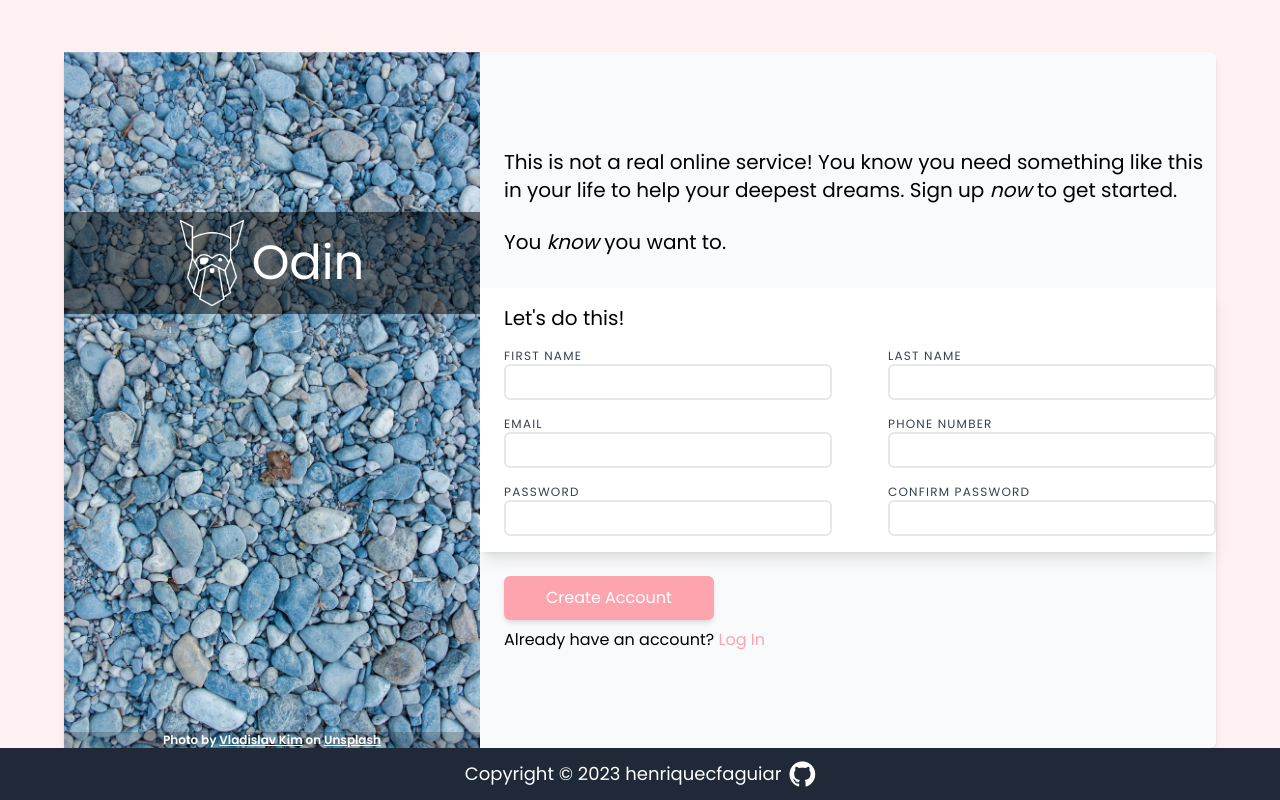
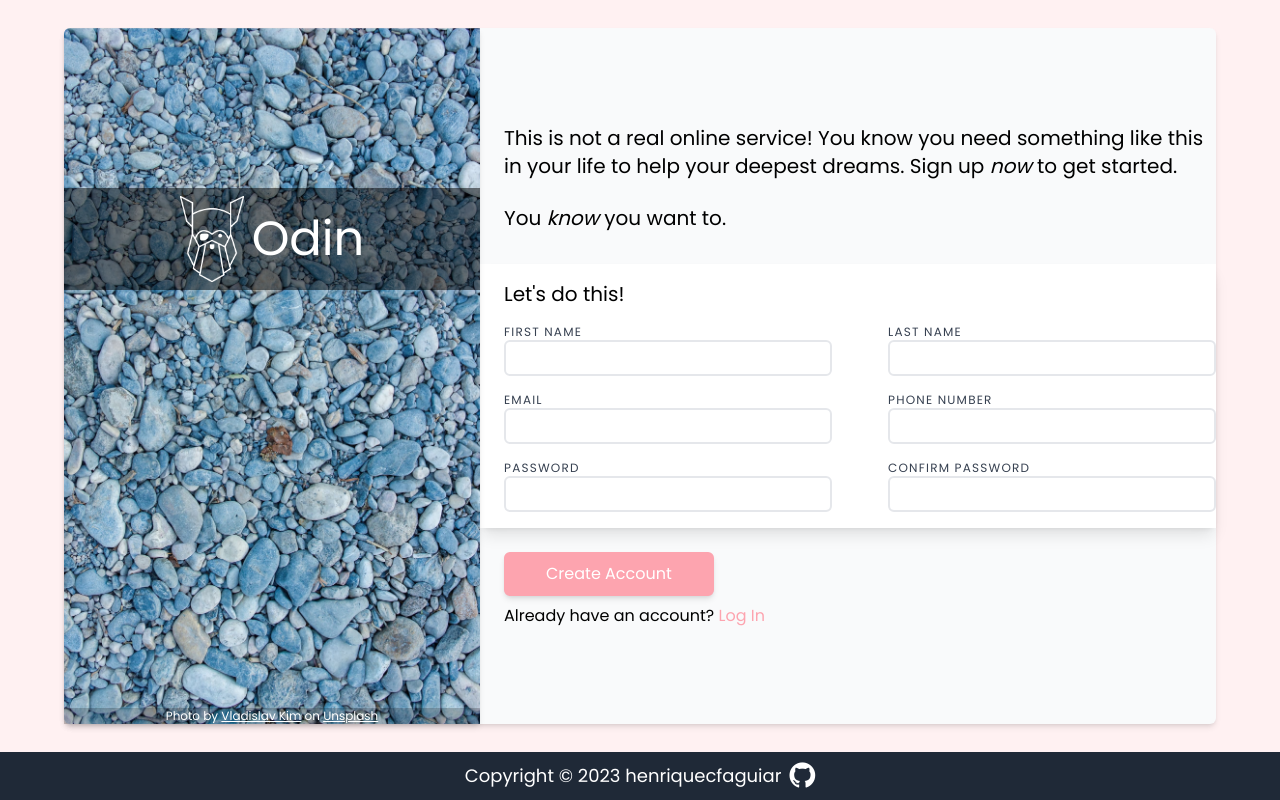
Before and after one commit to henriquecfaguiar/sign-up-form, a website: page index.html in a window 1280 px wide. Drawn offline with Linux system fonts and the light colour scheme.

Commit message:
Polish responsiveness and design

```diff
--- a/index.html
+++ b/index.html
@@ -10,21 +10,26 @@
       href="https://fonts.googleapis.com/css2?family=Poppins:wght@400;600;700&display=swap"
       rel="stylesheet"
     />
-    <link rel="stylesheet" href="https://cdnjs.cloudflare.com/ajax/libs/font-awesome/4.7.0/css/font-awesome.min.css">
+    <link
+      rel="stylesheet"
+      href="https://cdnjs.cloudflare.com/ajax/libs/font-awesome/4.7.0/css/font-awesome.min.css"
+    />
     <link rel="stylesheet" href="css/style.css" />
     <title>Sign-Up Form</title>
   </head>
   <body>
     <!-- Global Container -->
     <div
-      class="relative mx-auto flex flex-col min-h-screen items-center justify-center bg-rose-50"
+      class="relative flex min-h-screen flex-col items-center justify-center bg-rose-50 pb-12"
     >
       <!-- Content Container -->
       <div
         class="mx-2 flex max-w-6xl flex-col rounded-md bg-gray-50 shadow-md md:flex-row"
       >
         <!-- Left Side -->
-        <div class="main-image relative hidden w-3/4 md:block">
+        <div
+          class="main-image relative hidden w-3/4 rounded-l-md shadow-md md:block"
+        >
           <div
             class="mt-40 flex items-center justify-center space-x-2 bg-black/[0.5] py-2"
           >
@@ -32,7 +37,7 @@
             <p class="text-5xl text-white">Odin</p>
           </div>
           <p
-            class="absolute inset-x-0 bottom-0 bg-black/[0.2] text-center text-xs font-semibold text-white"
+            class="absolute inset-x-0 bottom-0 bg-black/[0.2] text-center text-xs text-white"
           >
             Photo by
             <a
@@ -48,11 +53,6 @@
             >
           </p>
         </div>
-        <!-- <img
-          src="./images/bg-image.jpg"
-          alt=""
-          class="hidden rounded-l-md shadow-md md:block md:w-[300px] lg:w-[430px]"
-        /> -->
         <!-- Right Side -->
         <div class="flex flex-col pb-6 md:py-24">
           <!-- Main Text Container -->
@@ -159,11 +159,16 @@
           </div>
         </div>
       </div>
-        <footer class="absolute bottom-0 flex space-x-2 w-screen justify-center items-center py-2 bg-gray-800 text-white">
-          <p class="md:text-lg text-sm">Copyright &#169; 2023 henriquecfaguiar</p>
-          <a href="https://github.com/henriquecfaguiar">
-            <i class="fa fa-github md:text-3xl text-2xl hover:opacity-50 duration-200"></i>
-        </footer>
+      <footer
+        class="absolute bottom-0 flex h-12 w-full items-center justify-center space-x-2 bg-gray-800 py-2 text-white"
+      >
+        <p class="text-sm md:text-lg">Copyright &#169; 2023 henriquecfaguiar</p>
+        <a
+          href="https://github.com/henriquecfaguiar"
+          class="text-2xl duration-200 hover:opacity-50 md:text-3xl"
+          ><i class="fa fa-github"></i
+        ></a>
+      </footer>
     </div>
   </body>
 </html>
```
Also changed, not shown: css/style.css.
